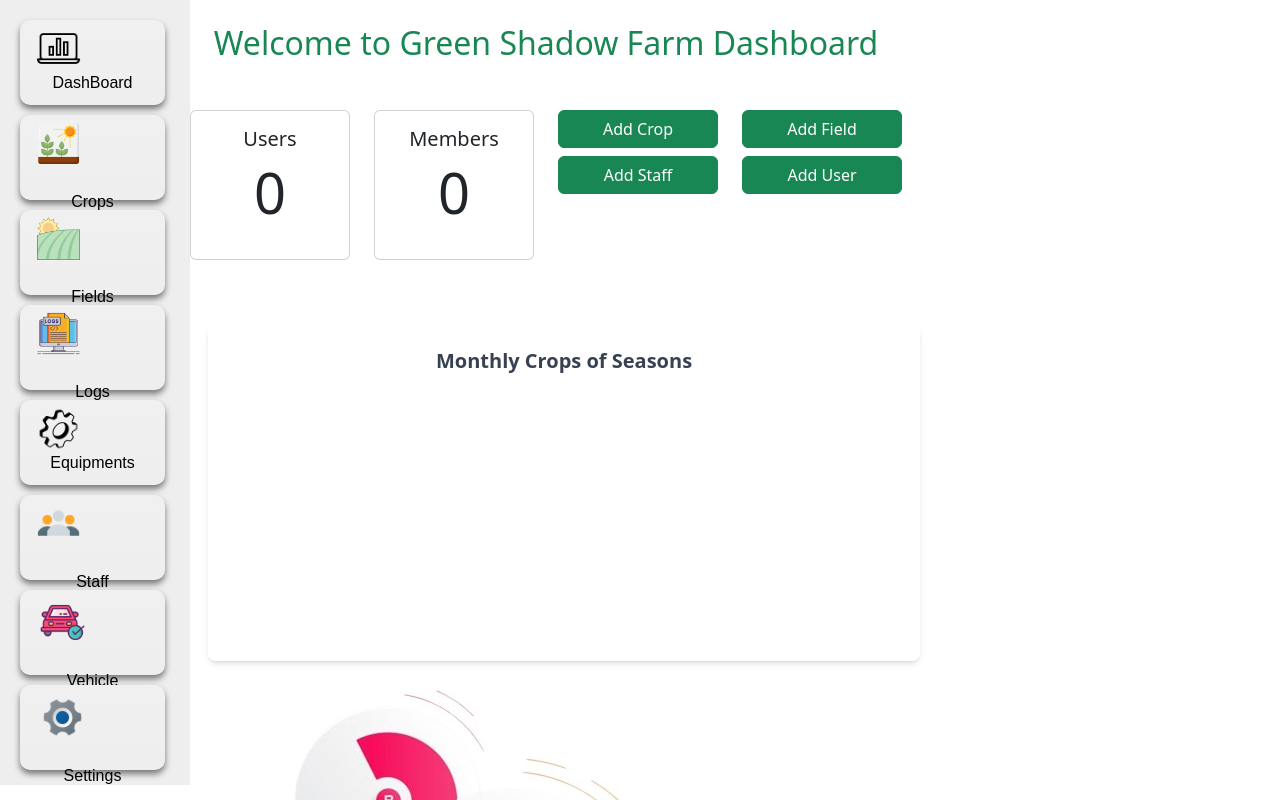
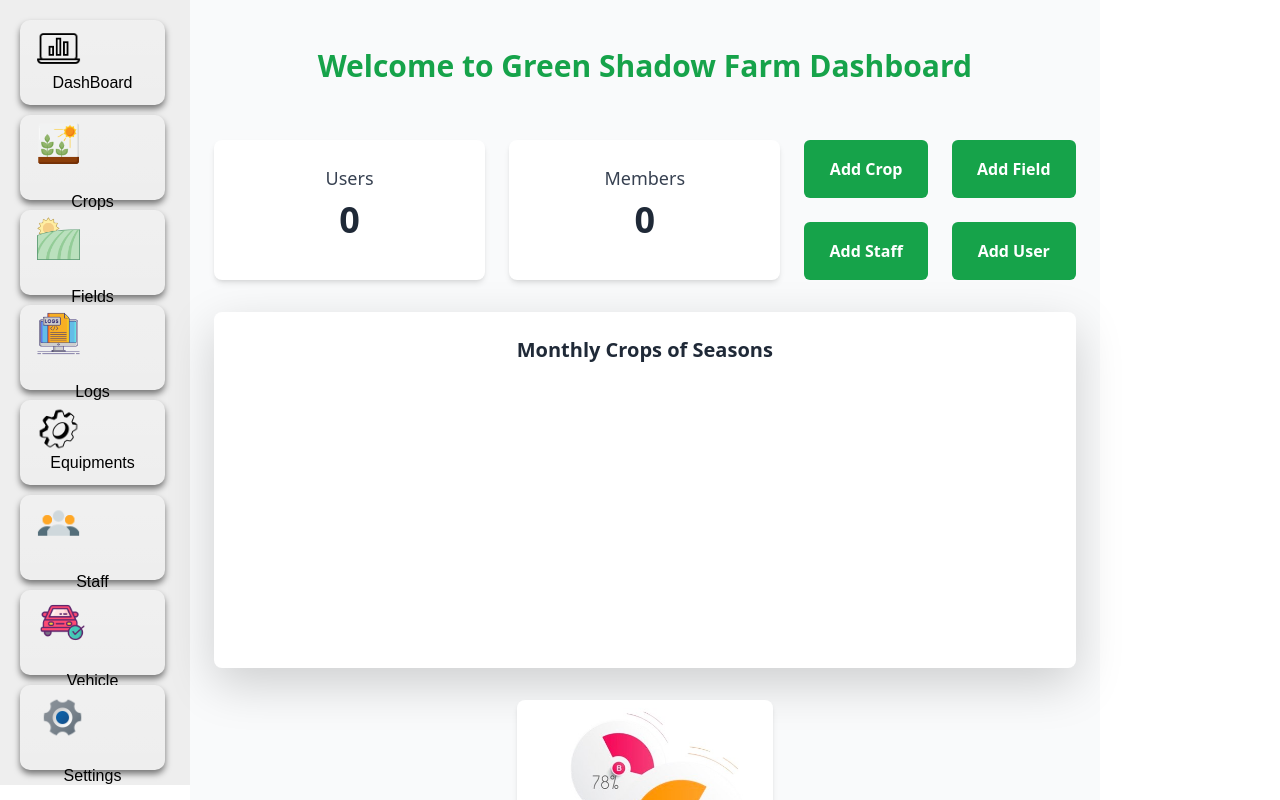
Before and after one commit to jayawickrma/HTML-TO-REACT-Green-Shadow-, a React (Vite) app: page /dashboard in a window 1280 px wide. Shown: the top 800 px of the page. Built offline with nearby package versions, Linux system fonts and the light colour scheme.

Commit message:
creating sub pages

```diff
--- a/package.json
+++ b/package.json
@@ -15,8 +15,10 @@
     "lucide-react": "^0.471.1",
     "react": "^18.3.1",
     "react-dom": "^18.3.1",
+    "react-redux": "^9.2.0",
     "react-router": "^7.1.1",
-    "react-router-dom": "^7.1.1"
+    "react-router-dom": "^7.1.1",
+    "redux": "^5.0.1"
   },
   "devDependencies": {
     "@eslint/js": "^9.17.0",
--- a/src/Pages/Crop/CropPage.tsx
+++ b/src/Pages/Crop/CropPage.tsx
@@ -1,73 +1,177 @@
-export function CropPage(){
-    return(
-        <>
-            <div id="cropsSection" className="content-section">
+
+import {useDispatch, useSelector} from "react-redux";
+import {useState} from "react";
+
+
+export function CropPage() {
+    const [formData, setFormData] = useState({
+        cropName: "",
+        category: "",
+        season: "",
+        scientificName: "",
+        image: null,
+        field: "",
+    });
+
+    const crops = useSelector((state) => state.crops); // Redux state for crops
+    const dispatch = useDispatch();
+
+    const handleChange = (e) => {
+        const { id, value, files } = e.target;
+        setFormData({
+            ...formData,
+            [id]: files ? files[0] : value,
+        });
+    };
+
+    const handleSubmit = (e) => {
+        e.preventDefault();
+        dispatch(addCrop({ ...formData, id: Date.now() })); // Dispatch action to add crop
+        setFormData({
+            cropName: "",
+            category: "",
+            season: "",
+            scientificName: "",
+            image: null,
+            field: "",
+        });
+        document.getElementById("cropModal").classList.remove("show");
+    };
+
+    const handleDelete = (id) => {
+        dispatch(deleteCrop(id)); // Dispatch action to delete crop
+    };
+
+    return (
+        <div id="cropsSection" className="p-6 bg-gray-50 min-h-screen">
             <div className="section">
-                    <h2 className="text-center my-4">Manage Crops</h2>
+                <h2 className="text-center text-3xl font-bold my-6">Manage Crops</h2>
 
-                    <div className="d-flex justify-content-center mb-4">
-                        <button className="btn btn-success" data-bs-toggle="modal" data-bs-target="#cropModal"
-                                id="cropSaveBtn">Add Crop
+                {/* Add Crop Button */}
+                <div className="flex justify-center mb-6">
+                    <button
+                        className="bg-green-600 text-white py-2 px-4 rounded hover:bg-green-700"
+                        data-bs-toggle="modal"
+                        data-bs-target="#cropModal"
+                    >
+                        Add Crop
                     </button>
                 </div>
 
-                    <table className="table table-bordered" id="cropTable">
-                        <thead className="table-success">
+                {/* Crop Table */}
+                <table className="table-auto w-full border border-gray-300 bg-white shadow-md rounded-lg">
+                    <thead className="bg-green-100">
                     <tr>
-                            <th>CROP Code</th>
-                            <th>Crop Name</th>
-                            <th>Category</th>
-                            <th>Season</th>
-                            <th>Scientific Name</th>
-                            <th>Image</th>
-                            <th>Field</th>
-                            <th>Actions</th>
+                        <th className="p-2 border">CROP Code</th>
+                        <th className="p-2 border">Crop Name</th>
+                        <th className="p-2 border">Category</th>
+                        <th className="p-2 border">Season</th>
+                        <th className="p-2 border">Scientific Name</th>
+                        <th className="p-2 border">Image</th>
+                        <th className="p-2 border">Field</th>
+                        <th className="p-2 border">Actions</th>
                     </tr>
                     </thead>
                     <tbody>
-
+                    {crops.map((crop) => (
+                        <tr key={crop.id}>
+                            <td className="p-2 border">{crop.id}</td>
+                            <td className="p-2 border">{crop.cropName}</td>
+                            <td className="p-2 border">{crop.category}</td>
+                            <td className="p-2 border">{crop.season}</td>
+                            <td className="p-2 border">{crop.scientificName}</td>
+                            <td className="p-2 border">
+                                {crop.image ? (
+                                    <img
+                                        src={URL.createObjectURL(crop.image)}
+                                        alt="Crop"
+                                        className="w-16 h-16 object-cover rounded"
+                                    />
+                                ) : (
+                                    "No Image"
+                                )}
+                            </td>
+                            <td className="p-2 border">{crop.field}</td>
+                            <td className="p-2 border">
+                                <button
+                                    onClick={() => handleDelete(crop.id)}
+                                    className="bg-red-500 text-white px-2 py-1 rounded hover:bg-red-600"
+                                >
+                                    Delete
+                                </button>
+                            </td>
+                        </tr>
+                    ))}
                     </tbody>
                 </table>
 
-
-                    <div className="modal fade" id="cropModal" aria-labelledby="cropModalLabel"
-                         aria-hidden="true">
+                {/* Modal */}
+                <div
+                    className="modal fade"
+                    id="cropModal"
+                    aria-labelledby="cropModalLabel"
+                    aria-hidden="true"
+                >
                     <div className="modal-dialog">
                         <div className="modal-content">
                             <div className="modal-header">
-                                    <h5 className="modal-title" id="cropModalLabel">Add Crop</h5>
-                                    <button type="button" className="btn-close" data-bs-dismiss="modal"
-                                            aria-label="Close"></button>
+                                <h5 className="modal-title" id="cropModalLabel">
+                                    Add Crop
+                                </h5>
+                                <button
+                                    type="button"
+                                    className="btn-close"
+                                    data-bs-dismiss="modal"
+                                    aria-label="Close"
+                                ></button>
                             </div>
                             <div className="modal-body">
-                                    <form id="cropForm">
-                                        <div className="mb-3">
-                                            <label htmlFor="cropName" className="form-label">Crop Name</label>
-                                            <input type="text" className="form-control" id="cropName" required/>
+                                <form id="cropForm" onSubmit={handleSubmit}>
+                                    {[
+                                        { id: "cropName", label: "Crop Name", type: "text" },
+                                        { id: "category", label: "Category", type: "text" },
+                                        { id: "season", label: "Season", type: "text" },
+                                        { id: "scientificName", label: "Scientific Name", type: "text" },
+                                        { id: "field", label: "Field", type: "text" },
+                                    ].map((input) => (
+                                        <div className="mb-4" key={input.id}>
+                                            <label
+                                                htmlFor={input.id}
+                                                className="block text-gray-700 font-medium"
+                                            >
+                                                {input.label}
+                                            </label>
+                                            <input
+                                                type={input.type}
+                                                id={input.id}
+                                                value={formData[input.id]}
+                                                onChange={handleChange}
+                                                className="w-full border border-gray-300 rounded-lg p-2"
+                                                required
+                                            />
                                         </div>
-                                        <div className="mb-3">
-                                            <label htmlFor="category" className="form-label">Category</label>
-                                            <input type="text" className="form-control" id="category" required/>
+                                    ))}
+                                    <div className="mb-4">
+                                        <label
+                                            htmlFor="image"
+                                            className="block text-gray-700 font-medium"
+                                        >
+                                            Image
+                                        </label>
+                                        <input
+                                            type="file"
+                                            id="image"
+                                            onChange={handleChange}
+                                            accept="image/*"
+                                            className="w-full border border-gray-300 rounded-lg p-2"
+                                        />
                                     </div>
-                                        <div className="mb-3">
-                                            <label htmlFor="Season" className="form-label">Season</label>
-                                            <input type="text" className="form-control" id="Season" required/>
-                                        </div>
-                                        <div className="mb-3">
-                                            <label htmlFor="ScientificName" className="form-label">Scientific
-                                                Name</label>
-                                            <input type="text" className="form-control" id="ScientificName" required/>
-                                        </div>
-                                        <div className="mb-3">
-                                            <label htmlFor="CropImage" className="form-label">Image</label>
-                                            <input type="file" className="form-control" id="CropImage" accept="image/*"
-                                                   required/>
-                                        </div>
-                                        <div className="mb-3">
-                                            <label htmlFor="field" className="form-label">Field</label>
-                                            <input type="text" className="form-control" id="field" required/>
-                                        </div>
-                                        <button type="submit" className="btn btn-primary">Save Crop</button>
+                                    <button
+                                        type="submit"
+                                        className="bg-blue-600 text-white py-2 px-4 rounded hover:bg-blue-700"
+                                    >
+                                        Save Crop
+                                    </button>
                                 </form>
                             </div>
                         </div>
@@ -75,7 +179,5 @@ export function CropPage(){
                 </div>
             </div>
         </div>
-
-        </>
-    )
+    );
 }
--- a/src/Pages/DashBoard.tsx
+++ b/src/Pages/DashBoard.tsx
@@ -1,71 +1,89 @@
-import piechart from  "../assets/piechart.jpg"
-export function DashBoard(){
-    return(
+import piechart from "../assets/piechart.jpg";
+
+export function DashBoard() {
+    return (
         <>
-            <div id="dashboardContent" className="content-section">
-
-                <div className="mt-4 mb-3">
-                    <h2 className="text-success text-center">Welcome to Green Shadow Farm Dashboard</h2>
-                    <br/>
+            <div id="dashboardContent" className="p-6 bg-gray-50 min-h-screen">
+                {/* Welcome Section */}
+                <div className="mt-6 mb-4 text-center">
+                    <h2 className="text-3xl font-bold text-green-600">
+                        Welcome to Green Shadow Farm Dashboard
+                    </h2>
+                    <br />
                 </div>
 
-
-                <div className="row text-center">
-
-                    <div className="col-md-3">
-                        <div className="card">
-                            <div className="card-body">
-                                <h5 className="card-title">Users</h5>
-                                <p className="display-4" id="liveUserCount">0</p>
-                            </div>
-                        </div>
+                {/* Stats and Buttons Section */}
+                <div className="grid grid-cols-1 md:grid-cols-3 gap-6 text-center">
+                    {/* Users Card */}
+                    <div className="bg-white shadow-md rounded-lg p-4">
+                        <h5 className="text-lg font-medium text-gray-700">Users</h5>
+                        <p className="text-4xl font-extrabold text-gray-800" id="liveUserCount">
+                            0
+                        </p>
                     </div>
 
-                    <div className="col-md-3">
-                        <div className="card">
-                            <div className="card-body">
-                                <h5 className="card-title">Members</h5>
-                                <p className="display-4" id="memberCount">0</p>
-                            </div>
-                        </div>
+                    {/* Members Card */}
+                    <div className="bg-white shadow-md rounded-lg p-4">
+                        <h5 className="text-lg font-medium text-gray-700">Members</h5>
+                        <p className="text-4xl font-extrabold text-gray-800" id="memberCount">
+                            0
+                        </p>
                     </div>
 
-                    <div className="col-md-6">
-                        <div className="row">
-                            <div className="col-md-6 mb-2">
-                                <button className="btn btn-success w-100" id="addCropBtn">Add Crop</button>
-                            </div>
-                            <div className="col-md-6 mb-2">
-                                <button className="btn btn-success w-100" id="addFieldBtn">Add Field</button>
-                            </div>
-                            <div className="col-md-6 mb-2">
-                                <button className="btn btn-success w-100" id="addStaffBtn">Add Staff</button>
-                            </div>
-                            <div className="col-md-6 mb-2">
-                                <button className="btn btn-success w-100" id="addUserBtn">Add User</button>
-                            </div>
-                        </div>
+                    {/* Action Buttons */}
+                    <div className="grid grid-cols-2 gap-4">
+                        <button
+                            className="bg-green-600 text-white font-semibold py-2 px-4 rounded hover:bg-green-700"
+                            id="addCropBtn"
+                        >
+                            Add Crop
+                        </button>
+                        <button
+                            className="bg-green-600 text-white font-semibold py-2 px-4 rounded hover:bg-green-700"
+                            id="addFieldBtn"
+                        >
+                            Add Field
+                        </button>
+                        <button
+                            className="bg-green-600 text-white font-semibold py-2 px-4 rounded hover:bg-green-700"
+                            id="addStaffBtn"
+                        >
+                            Add Staff
+                        </button>
+                        <button
+                            className="bg-green-600 text-white font-semibold py-2 px-4 rounded hover:bg-green-700"
+                            id="addUserBtn"
+                        >
+                            Add User
+                        </button>
                     </div>
                 </div>
-                <br/>
 
-                <div className="bg-white rounded-lg shadow-md p-4 m-4 max-w-4xl mx-auto relative"
-                     style={{top: '17px', left: '18px'}}>
-                    <div className="text-center">
-                        <h5 className="font-semibold text-gray-700">Monthly Crops of Seasons</h5>
+                {/* Chart Section */}
+                <div className="mt-8 bg-white shadow-lg rounded-lg p-6">
+                    <div className="text-center mb-4">
+                        <h5 className="text-xl font-semibold text-gray-800">
+                            Monthly Crops of Seasons
+                        </h5>
                     </div>
                     <canvas id="myChart" className="w-full h-64"></canvas>
                 </div>
 
+                {/* Date and Time Section */}
+                <div className="mt-6 text-center text-gray-600">
+                    <p id="date" className="text-lg font-medium"></p>
+                    <p id="time" className="text-lg font-medium"></p>
+                </div>
 
-                <div className="date-time-container">
-                    <p id="date"></p>
-                    <p id="time"></p>
-                </div>
-                <div id="piechart">
-                    <img src={piechart} alt="piechart"/>
+                {/* Pie Chart Section */}
+                <div className="mt-8 flex justify-center">
+                    <img
+                        src={piechart}
+                        alt="Pie Chart"
+                        className="w-64 h-64 object-cover rounded-lg shadow-md"
+                    />
                 </div>
             </div>
         </>
-    )
+    );
 }
```
Also changed, not shown: 1 other file (tests, documents, lock files or other folders). Lines whose indentation alone changed are shown as unchanged.
